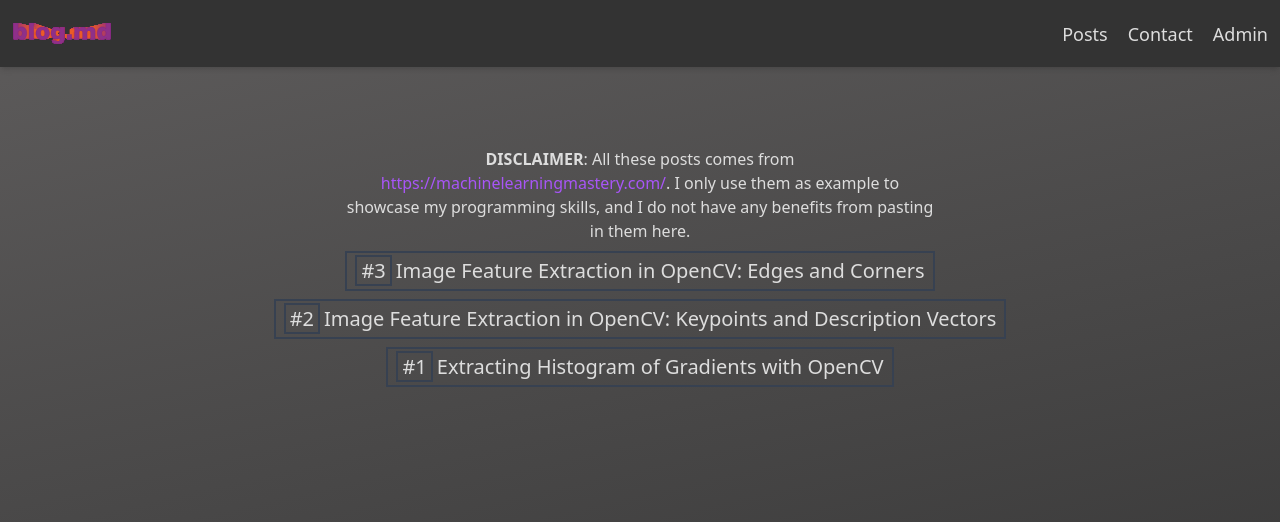
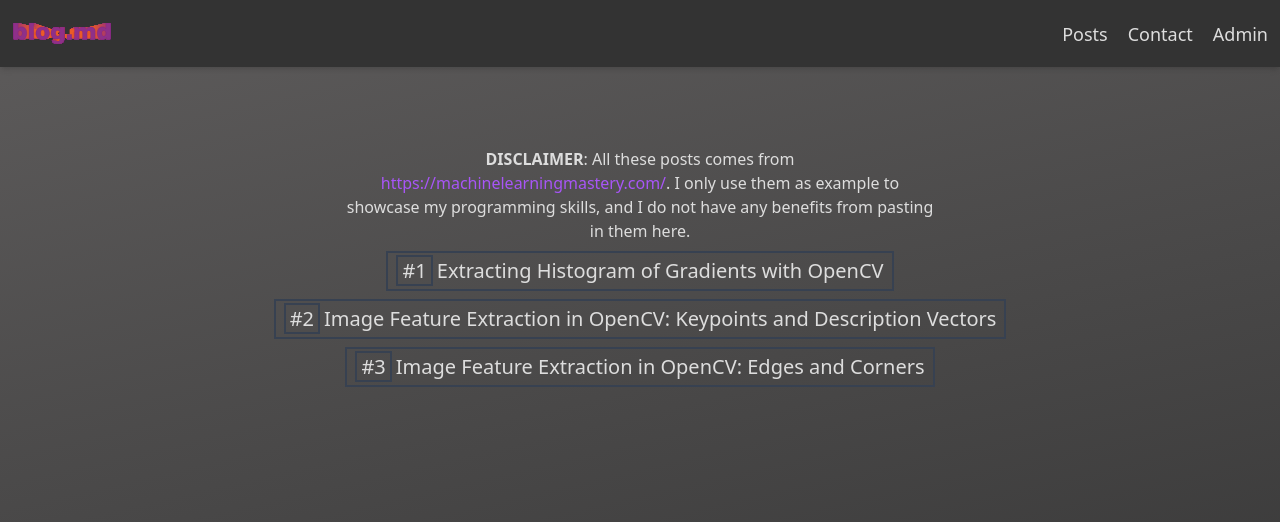
Before and after one commit to Kwiasek/blogdotmd, a React (Vite) app: page /posts in a window 1280 px wide. Shown: the top 522 px of the page. Built offline with nearby package versions, Linux system fonts and the light colour scheme.

Commit message:
Moved from react context to Redux library for easier and better state management

```diff
--- a/package.json
+++ b/package.json
@@ -10,12 +10,15 @@
     "preview": "vite preview"
   },
   "dependencies": {
+    "@reduxjs/toolkit": "^1.9.7",
     "dompurify": "^3.0.6",
     "marked": "^9.1.5",
     "react": "^18.2.0",
     "react-dom": "^18.2.0",
     "react-icons": "^4.11.0",
+    "react-redux": "^8.1.3",
     "react-router-dom": "^6.18.0",
+    "redux": "^4.2.1",
     "sass": "^1.69.5"
   },
   "devDependencies": {
--- a/src/components/Admin.jsx
+++ b/src/components/Admin.jsx
@@ -1,12 +1,5 @@
-import React from "react";
-import Navbar from "./Navbar";
-
 const Admin = () => {
-  return (
-    <div>
-      <Navbar />
-    </div>
-  );
+  return <></>;
 };
 
 export default Admin;
--- a/src/components/Navbar.jsx
+++ b/src/components/Navbar.jsx
@@ -3,7 +3,7 @@ import imgUrl from "../../assets/logo.svg";
 
 const Navbar = () => {
   return (
-    <nav className="sticky top-0 flex justify-between items-center px-3 py-4 shadow-md bg-[#333] max-h-68">
+    <nav className="flex justify-between items-center px-3 py-4 shadow-md bg-[#333] max-h-68">
       <Link to="/" className="text-xl cursor-pointer text-violet-700 font-bold">
         <img src={imgUrl} width={100} height={20} />
       </Link>
--- a/src/components/Post.jsx
+++ b/src/components/Post.jsx
@@ -1,21 +1,24 @@
-import { useLoaderData } from "react-router-dom";
 import { BsArrow90DegLeft } from "react-icons/bs";
 import Navbar from "./Navbar";
-import { useContext, useEffect } from "react";
-import PostsContext from "../context/PostsContext";
-import { Link } from "react-router-dom";
+import { Link, useLoaderData } from "react-router-dom";
+import "./Post.scss";
+import { useSelector } from "react-redux";
 import DOMPurify from "dompurify";
 import { marked } from "marked";
-import "./Post.scss";
+import { useEffect } from "react";
+
+const selectPost = (state) => state.posts.value.posts;
 
 const Post = () => {
-  const id = useLoaderData();
-  const blogPosts = JSON.parse(useContext(PostsContext));
-  const blogPost = blogPosts.posts.find((post) => post.id == id);
-  const blogContent = DOMPurify.sanitize(marked.parse(blogPost.content));
+  const postId = useLoaderData();
+  const blogPosts = useSelector(selectPost);
+  const blogPost = blogPosts.find((post) => postId == post.id);
+
   useEffect(() => {
-    document.getElementById("content").innerHTML = blogContent;
-  }, [id]);
+    document.querySelector("#content").innerHTML = DOMPurify.sanitize(
+      marked.parse(blogPost.content)
+    );
+  }, [postId, blogPost.content]);
   return (
     <div>
       <Navbar />
@@ -30,7 +33,7 @@ const Post = () => {
             <h1 className="text-3xl font-bold">{blogPost.title}</h1>
             <span className="text-md text-gray-400">{blogPost.date}</span>
             <div
-              className="max-w-[90vw] flex-wrap md:max-w-prose mt-8 flex flex-col gap-5"
+              className="max-w-[90vw] flex-wrap md:max-w-prose mt-8 flex flex-col gap-3"
               id="content"
             ></div>
           </article>
--- a/src/components/Post.scss
+++ b/src/components/Post.scss
@@ -3,6 +3,7 @@
     max-width: calc(100vw - 30px);
   }
   p {
+    overflow: auto;
     font-size: 1rem;
     letter-spacing: 0.15rem;
     word-wrap: break-word;
@@ -40,5 +41,7 @@
   }
   img {
     display: block;
+    max-width: 100%;
+    overflow: hidden;
   }
 }
--- a/src/components/Posts.jsx
+++ b/src/components/Posts.jsx
@@ -1,11 +1,11 @@
+import { useSelector } from "react-redux";
 import Navbar from "./Navbar";
-import { useContext } from "react";
-import PostsContext from "../context/PostsContext";
 import { Link } from "react-router-dom";
 
+const selectPosts = (state) => state.posts.value.posts;
+
 const Posts = () => {
-  const blogPosts = JSON.parse(useContext(PostsContext));
-  const sortedAscendingBlogPosts = blogPosts.posts.reverse();
+  const posts = useSelector(selectPosts);
   return (
     <>
       <Navbar />
@@ -24,8 +24,8 @@ const Posts = () => {
           . I only use them as example to showcase my programming skills, and I
           do not have any benefits from pasting in them here.
         </p>
-        {sortedAscendingBlogPosts &&
-          sortedAscendingBlogPosts.map((blogPost) => {
+        {posts &&
+          posts.map((blogPost) => {
             return (
               <Link
                 key={blogPost.id}
--- a/src/context/PostsContext.jsx
+++ /dev/null
@@ -1,4 +0,0 @@
-import { createContext } from "react";
-const PostsContext = createContext(null);
-
-export default PostsContext;
--- a/src/main.jsx
+++ b/src/main.jsx
@@ -6,15 +6,9 @@ import Posts from "./components/Posts.jsx";
 import { createBrowserRouter, RouterProvider } from "react-router-dom";
 import Contact from "./components/Contact.jsx";
 import Admin from "./components/Admin.jsx";
-import PostsContext from "./context/PostsContext.jsx";
-import posts from "./posts.json";
 import Post from "./components/Post.jsx";
-
-if (!localStorage.getItem("posts")) {
-  localStorage.setItem("posts", JSON.stringify(posts));
-}
-
-const blogPosts = localStorage.getItem("posts");
+import { Provider } from "react-redux";
+import store from "./state/store.js";
 
 const router = createBrowserRouter([
   {
@@ -23,19 +17,11 @@ const router = createBrowserRouter([
   },
   {
     path: "/posts",
-    element: (
-      <PostsContext.Provider value={blogPosts}>
-        <Posts />
-      </PostsContext.Provider>
-    ),
+    element: <Posts />,
   },
   {
     path: "/posts/:postId",
-    element: (
-      <PostsContext.Provider value={blogPosts}>
-        <Post />
-      </PostsContext.Provider>
-    ),
+    element: <Post />,
     loader: ({ params }) => {
       return params.postId;
     },
@@ -52,6 +38,8 @@ const router = createBrowserRouter([
 
 ReactDOM.createRoot(document.getElementById("root")).render(
   <React.StrictMode>
-    <RouterProvider router={router} />
+    <Provider store={store}>
+      <RouterProvider router={router} />
+    </Provider>
   </React.StrictMode>
 );
--- /dev/null
+++ b/src/state/postsSlice.js
@@ -0,0 +1,14 @@
+import { createSlice } from "@reduxjs/toolkit";
+import posts from "../posts.json";
+
+const initialState = {
+  value: posts,
+};
+
+export const postsSlice = createSlice({
+  name: "posts",
+  initialState,
+  reducers: {},
+});
+
+export default postsSlice.reducer;
--- /dev/null
+++ b/src/state/store.js
@@ -0,0 +1,11 @@
+import { configureStore } from "@reduxjs/toolkit";
+import postsReducer from "./postsSlice";
+
+export const store = configureStore({
+  reducer: {
+    posts: postsReducer,
+  },
+});
+
+export default store;
+export const RootState = store.getState();
```
Also changed, not shown: src/posts.json (+1 -1 lines), src/components/Edit.jsx (added), 1 other file (tests, documents, lock files or other folders).
